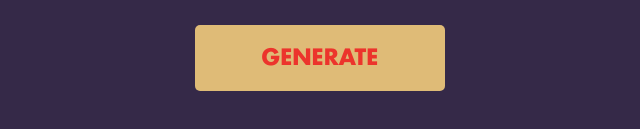
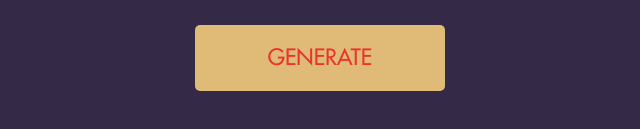
Before and after one commit to nnagewad/wes-anderson-character-name-generator, a plain HTML site: page index.html in a window 1280 px wide. Shown: the part 579-708 px from the top of the page, 320-960 px from the left. Drawn offline with nearby package versions, Linux system fonts and the light colour scheme.

Commit message:
Update font for button
Update to a lighter font weight

```diff
--- a/style/style.css
+++ b/style/style.css
@@ -278,5 +278,5 @@ main {
 	border-style: none;
 	max-width: 250px;
 	width: 100%;
-	font-family: FuturaBold, sans-serif;
+	font-family: FuturaMedium, sans-serif;
 }
```
